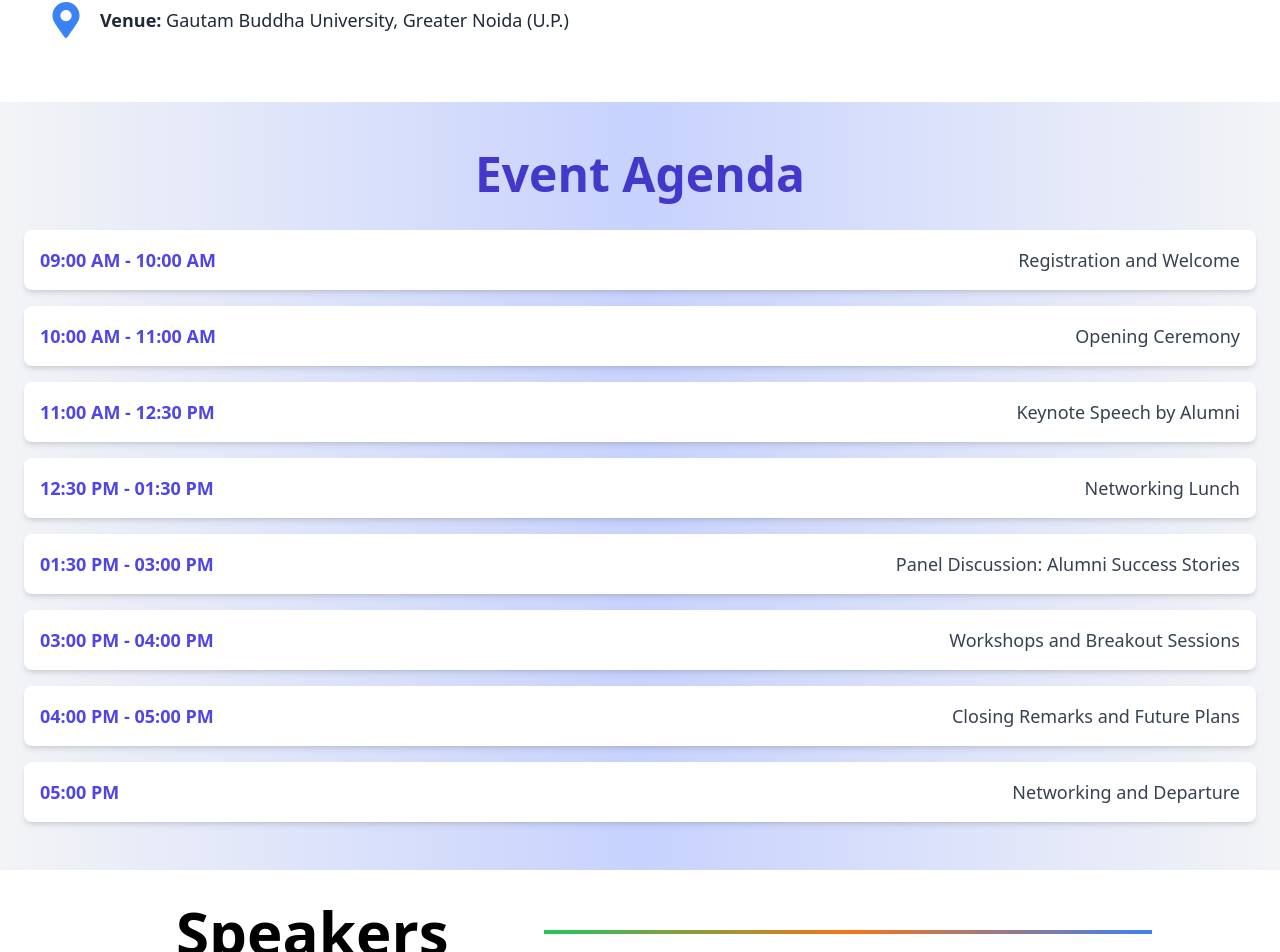
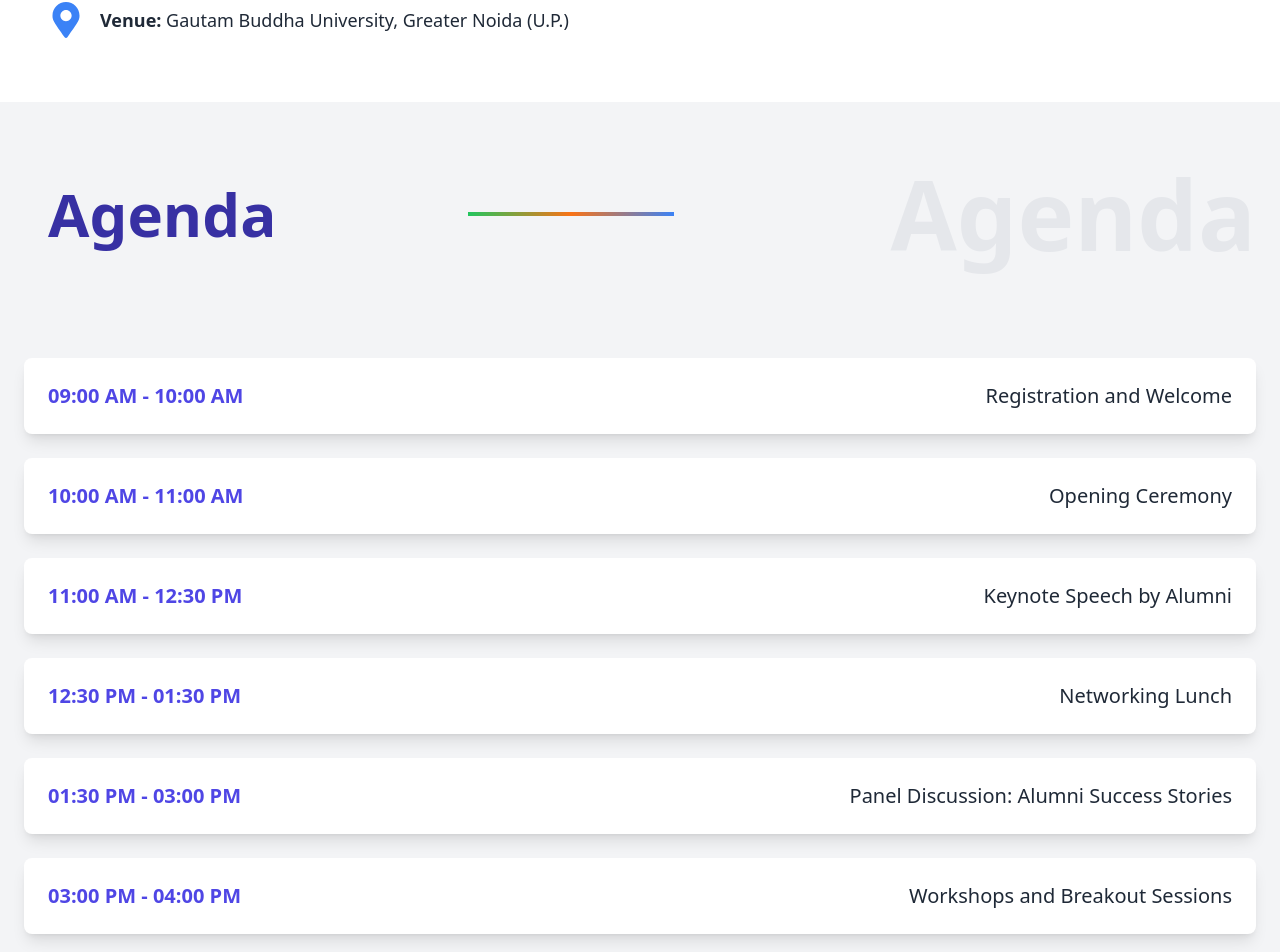
Before and after one commit to NitinSingh07/Navotsav, a React (Vite) app in the folder navotsav/: page /feedback in a window 1280 px wide. Shown: the part 1342-2294 px from the top of the page. Built offline with nearby package versions, Linux system fonts and the light colour scheme.

Commit message:
Refactor agenda and team components

```diff
--- a/navotsav/src/components/agenda.jsx
+++ b/navotsav/src/components/agenda.jsx
@@ -16,21 +16,27 @@ export const EventAgenda = () => {
   ];
 
   return (
-    <section className="bg-gradient-to-r from-gray-100 via-indigo-200 to-gray-100 text-gray-800 py-12">
+    <section className="bg-gray-100 text-gray-800 py-16">
       <div className="container mx-auto px-6">
-        <h2 className="text-5xl font-bold text-center mb-8 text-indigo-700">
-          Event Agenda
-        </h2>
-        <div className="space-y-4">
+        <div className="flex items-center justify-center mb-24">
+          <h2 className="text-6xl ml-6 font-bold text-center text-indigo-800 ">
+            Agenda
+          </h2>
+          <div className="hidden md:flex flex-grow h-1 mx-48 bg-gradient-to-r from-green-500 via-orange-500 to-blue-500"></div>
+          <h2 className="text-8xl ml-6 font-bold text-center text-gray-200">
+            Agenda
+          </h2>
+        </div>
+        <div className="space-y-6">
           {agendaItems.map((item, index) => (
             <div
               key={index}
-              className="flex justify-between bg-white p-4 rounded-lg shadow-md transition-transform duration-300 hover:shadow-lg transform hover:-translate-y-1"
+              className="flex justify-between items-center bg-white p-6 rounded-lg shadow-lg transition-transform duration-300 hover:shadow-xl transform hover:-translate-y-2 hover:bg-indigo-50"
             >
-              <span className="text-lg font-semibold text-indigo-600">
+              <span className="text-xl font-semibold text-indigo-600">
                 {item.time}
               </span>
-              <span className="text-lg text-gray-700">{item.title}</span>
+              <span className="text-xl text-gray-800">{item.title}</span>
             </div>
           ))}
         </div>
--- a/navotsav/src/components/team.jsx
+++ b/navotsav/src/components/team.jsx
@@ -28,10 +28,13 @@ const TeamMembers = () => {
     <div className="flex bg-white p-8">
       <div className="flex-1">
         <div className="flex items-center justify-center mb-24">
-          <h2 className="text-6xl ml-36 font-extrabold text-center text-black ">
+          <h2 className="text-6xl ml-6 font-bold text-center text-black ">
             Speakers
           </h2>
-          <div className="hidden md:flex flex-grow h-1 mx-24 bg-gradient-to-r from-green-500 via-orange-500 to-blue-500"></div>
+          <div className="hidden md:flex flex-grow h-1 mx-48 bg-gradient-to-r from-green-500 via-orange-500 to-blue-500"></div>
+          <h2 className="text-8xl ml-6 font-bold text-center text-gray-200">
+            Speakers
+          </h2>
         </div>
 
         <div className="grid grid-cols-1 sm:grid-cols-2 gap-6">
```
